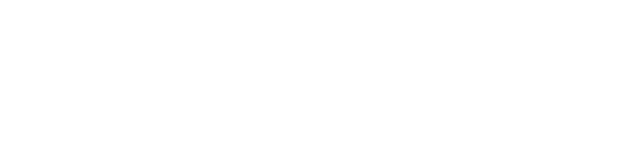
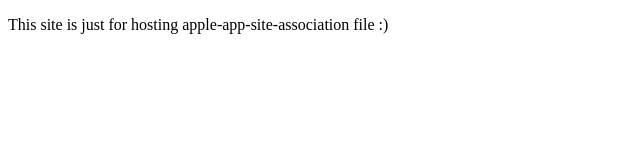
Before and after one commit to ValeriyLapin/deep_link_host, a plain HTML site: page index.html in a window 1280 px wide. Shown: the whole page, without its empty margins (0-640 px from the left). Drawn offline with Linux system fonts and the light colour scheme.

Commit message:
Update index.html

```diff
--- a/index.html
+++ b/index.html
@@ -1,9 +1,9 @@
 <!doctype html>
 <html>
   <head>
-    <title>This is a site for hosting apple-app-site-association file just</title>
+    <title>hosting apple-app-site-association</title>
   </head>
   <body>
-    <p></p>
+    <p>This site is just for hosting apple-app-site-association file :)</p>
   </body>
 </html>
```
